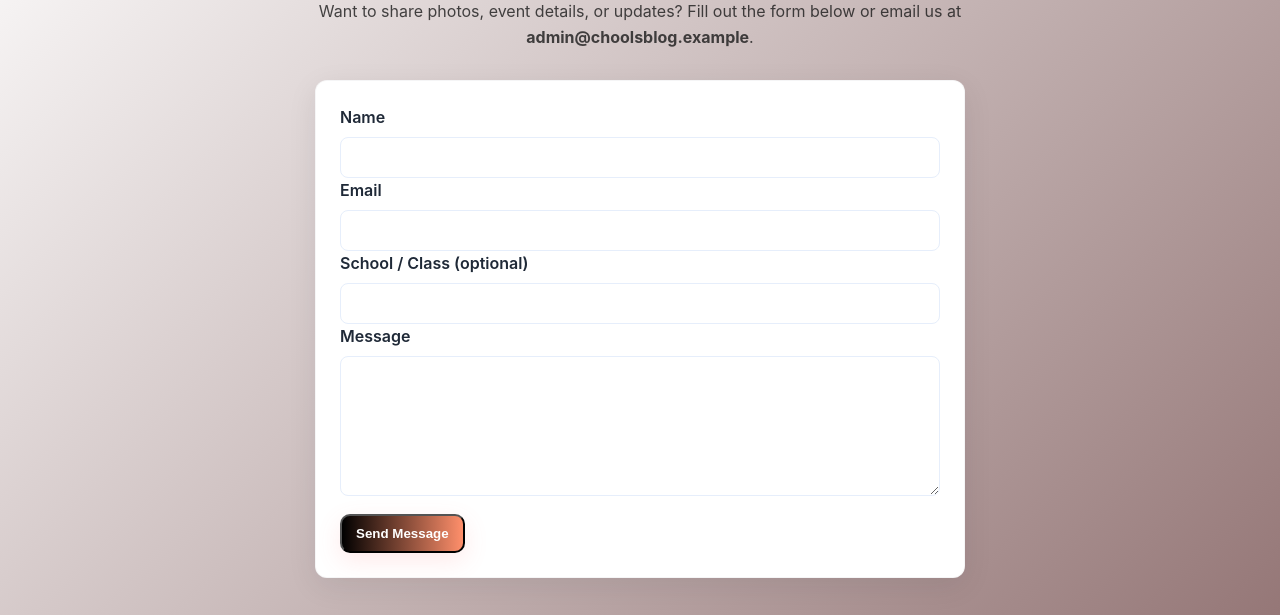
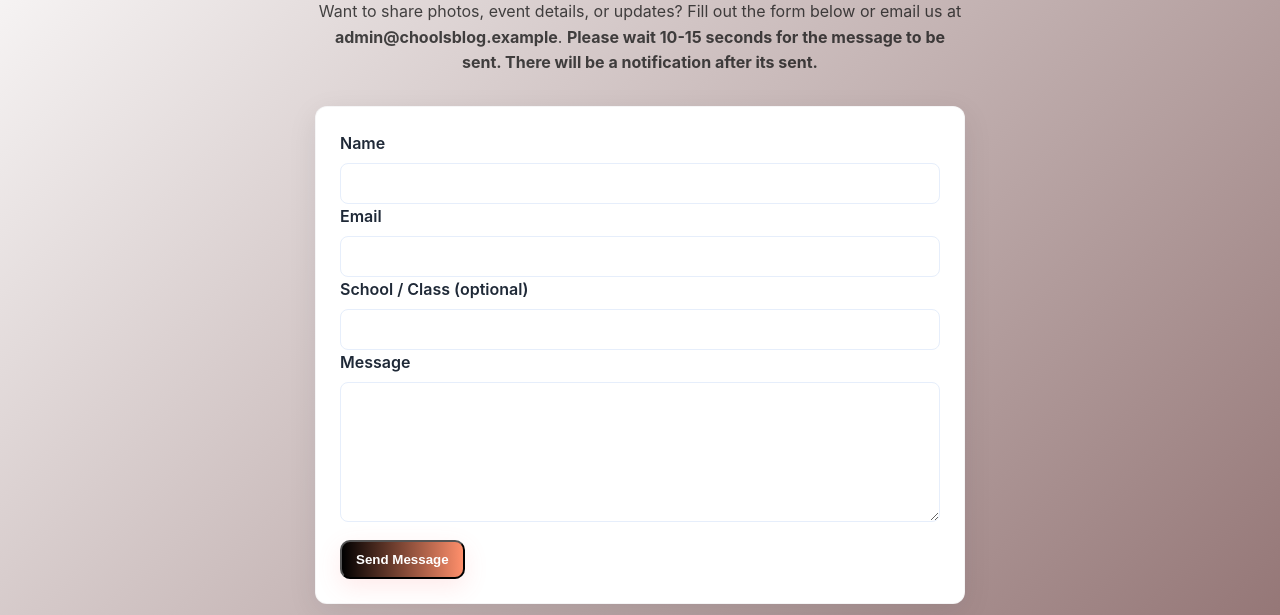
Before and after one commit to nilay356/blog-test1, a plain HTML site: page contact.html in a window 1280 px wide. Shown: the part 185-800 px from the top of the page. Drawn offline with Linux system fonts and the light colour scheme.

Commit message:
Update contact.html

```diff
--- a/contact.html
+++ b/contact.html
@@ -57,6 +57,7 @@
       Want to share photos, event details, or updates?
       Fill out the form below or email us at
       <strong>admin@choolsblog.example</strong>.
+      <strong>Please wait 10-15 seconds for the message to be sent. There will be a notification after its sent.</strong>
     </p>
 
     <form id="contactForm" class="contact-form">
```
